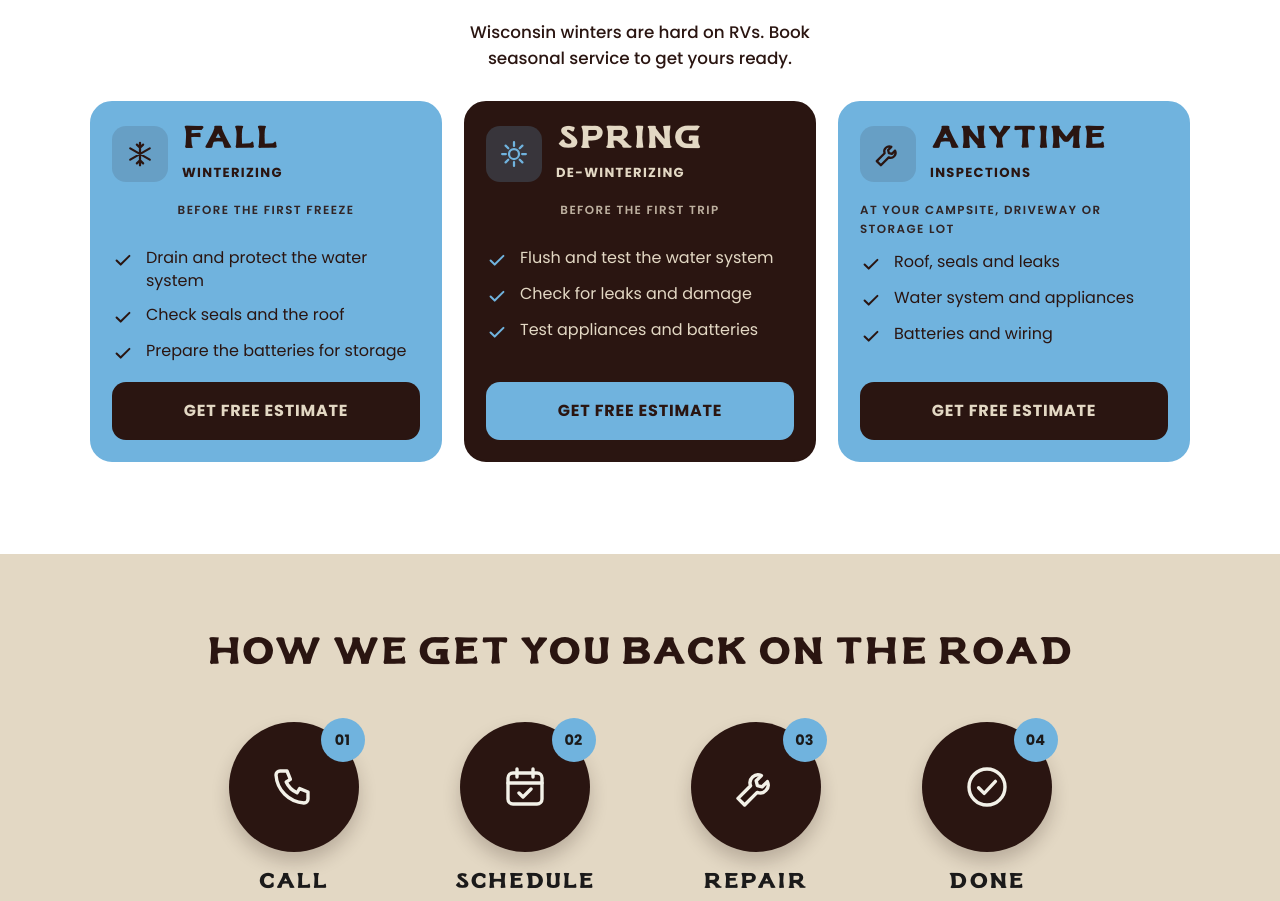
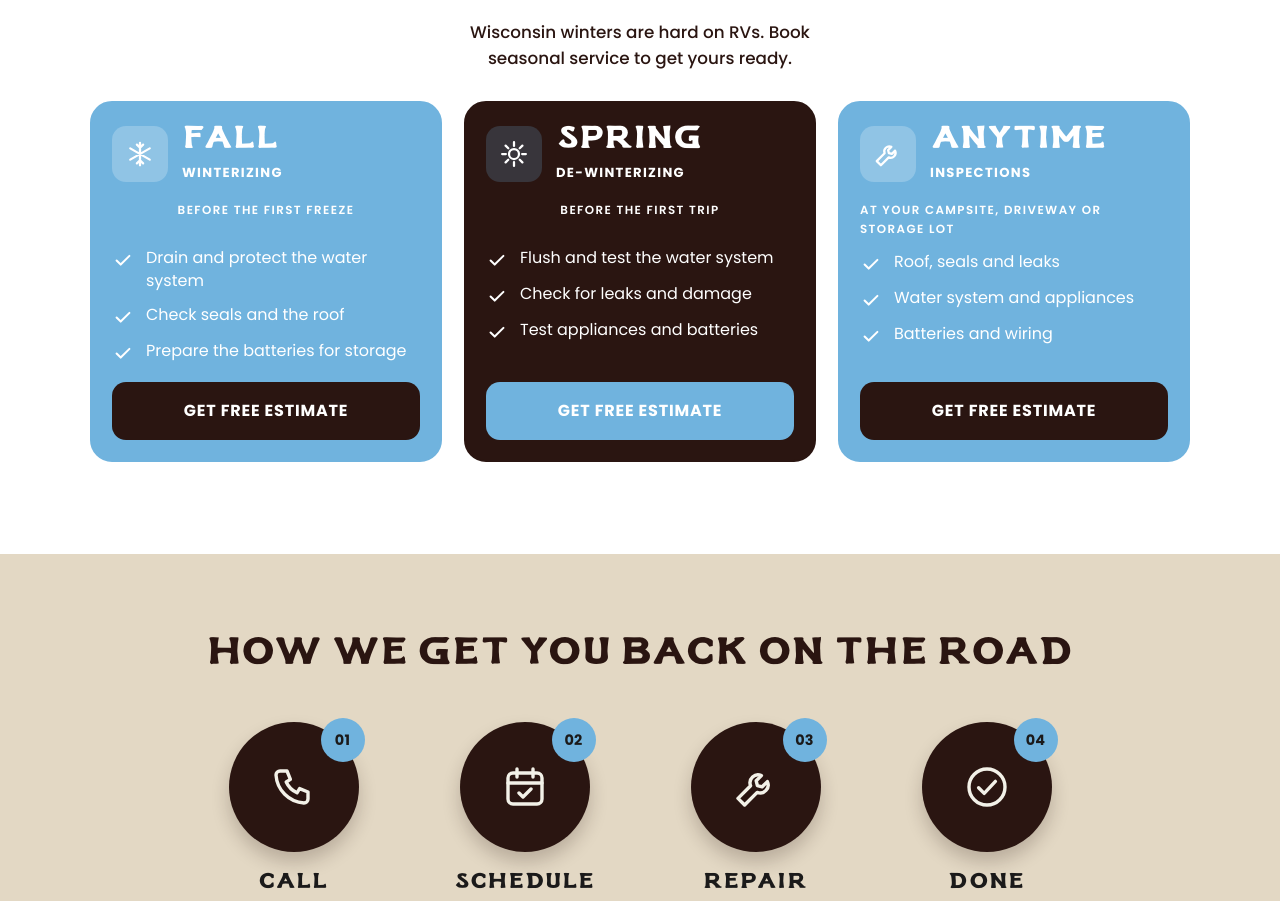
Before and after one commit to gonyeacole/rv-repair, a plain HTML site: page index.html in a window 1280 px wide. Shown: the part 2720-3621 px from the top of the page. Drawn offline with Linux system fonts and the light colour scheme.

Commit message:
Seasonal cards: all text white
Co-Authored-By: Claude Sonnet 5.5 <noreply@anthropic.com>
Claude-Session: https://claude.ai/code/session_01VcEH6BZxpDLkgvS8R2mRuV

```diff
--- a/styles.css
+++ b/styles.css
@@ -2272,3 +2272,10 @@ a.sa-all{text-decoration:none}
 .se-card .se-btn{max-width:none!important;margin-top:auto}
 @media(min-width:900px){.se-card .se-big{font-size:2rem!important}.se-card .se-when{min-height:2.6em!important}}
 @media(min-width:900px){.se-card .se-when{min-height:2.9em!important;display:flex!important;align-items:flex-start}}
+/* Seasonal cards: all text white */
+.seas .se-card,.seas .se-card .se-big,.seas .se-card .se-kind,.seas .se-card .se-when,.seas .se-card li,.seas .se-card li span{color:#fff!important}
+.seas .se-card li svg,.seas .se-light .se-bdg,.seas .se-dark .se-bdg{color:#fff!important}
+.seas .se-light .se-bdg{background:rgba(255,255,255,.22)}
+.seas .se-card .se-when{opacity:1}
+.seas .se-light .se-btn{background:#2a1511!important;color:#fff!important}
+.seas .se-dark .se-btn{background:#70b3de!important;color:#fff!important}
```
